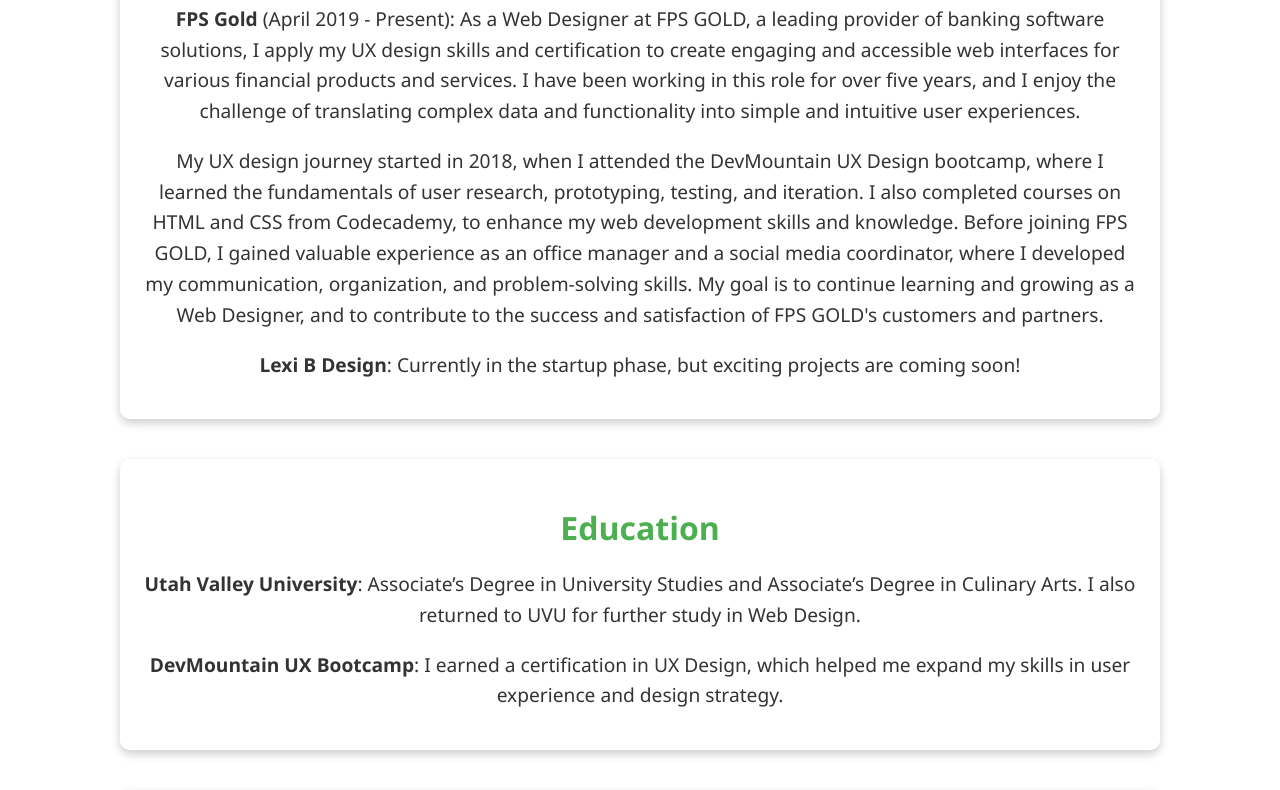
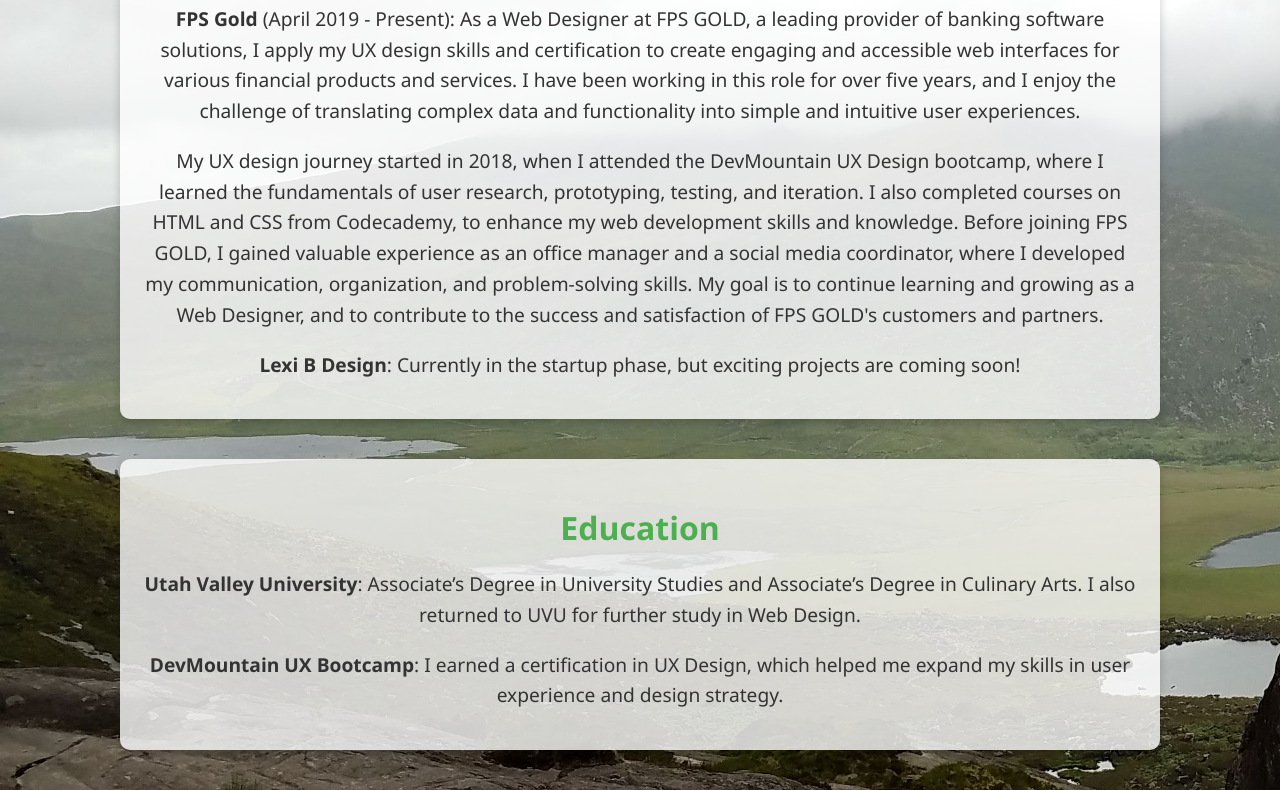
Before and after one commit to LCUT/portfolio, a plain HTML site: page Lexi_Bradshaw_Career_Education_New_BG_Webpage.html in a window 1280 px wide. Shown: the part 603-1393 px from the top of the page. Drawn offline with Linux system fonts and the light colour scheme.

Commit message:
Update Lexi_Bradshaw_Career_Education_New_BG_Webpage.html

```diff
--- a/Lexi_Bradshaw_Career_Education_New_BG_Webpage.html
+++ b/Lexi_Bradshaw_Career_Education_New_BG_Webpage.html
@@ -9,7 +9,7 @@
     <style>
         body {
             font-family: 'Segoe UI', Tahoma, Geneva, Verdana, sans-serif;
-            background: url();
+            background: url(/20180616_190240.jpg);
             background-size: cover;
             margin: 0;
             padding: 0;
```
